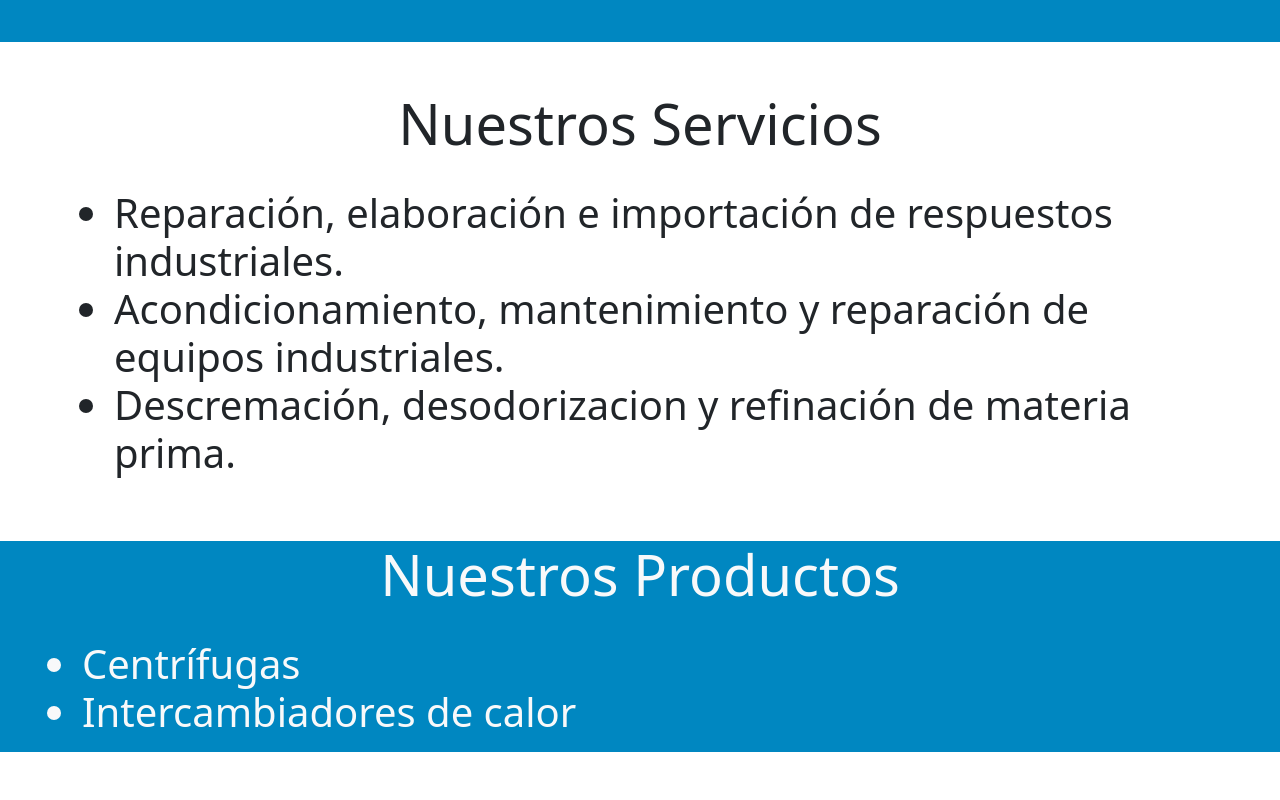
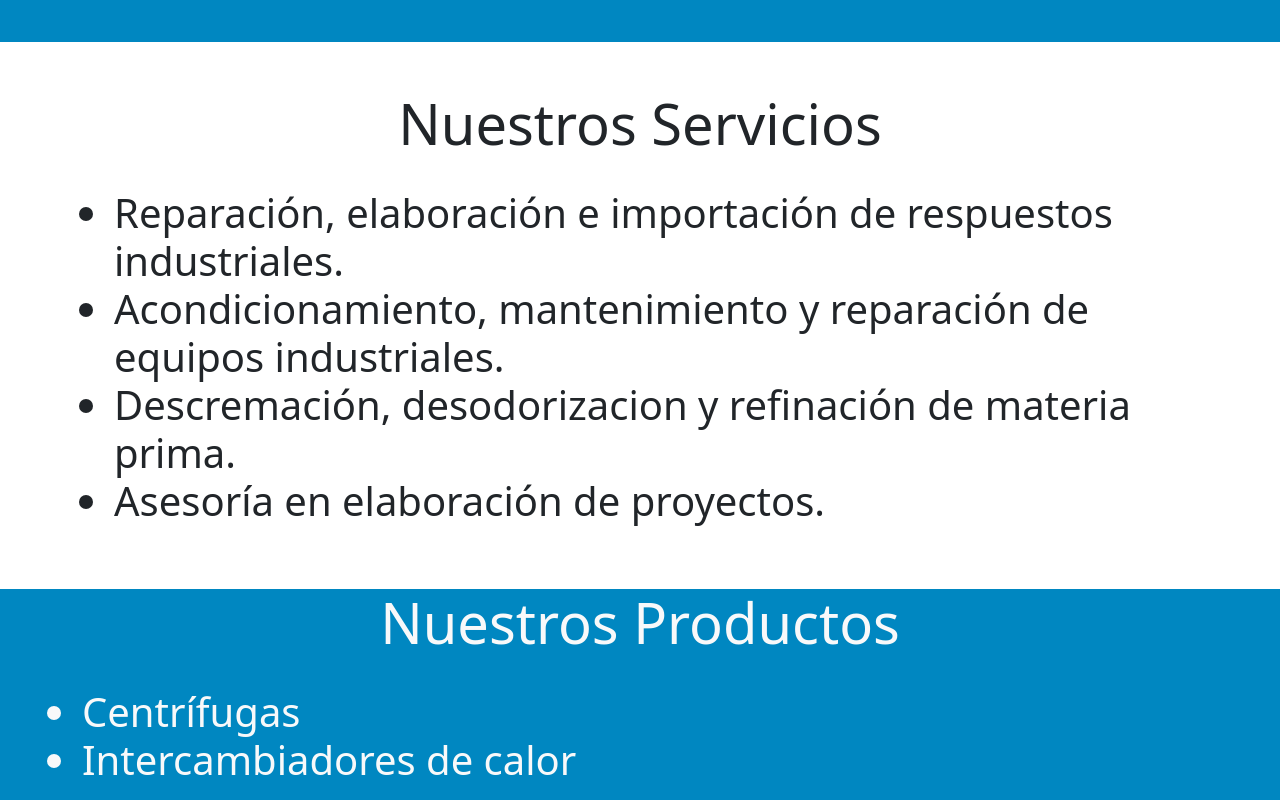
Before and after one commit to SoyEliezerRojas/Centritechs, a website built with webpack: page src/index.html in a window 1280 px wide. Shown: the part 1405-2205 px from the top of the page. Before the commit the page ends 2157 px from the top, so only its background shows below. Built offline with nearby package versions, Linux system fonts and the light colour scheme; files whose address does not match are found by name.

Commit message:
Mdificación en 'Servicios'

```diff
--- a/package.json
+++ b/package.json
@@ -8,6 +8,7 @@
   },
   "author": "Eliezer Rojas",
   "license": "ISC",
+  "keywords":"html, css, javascript,landing page",
   "dependencies": {
     "cli": "^1.0.1",
     "css-loader": "^5.2.0",
--- a/src/index.html
+++ b/src/index.html
@@ -89,6 +89,7 @@
               <li class="display-6">Reparación, elaboración e importación de respuestos industriales.</li>
               <li class="display-6">Acondicionamiento, mantenimiento y reparación de equipos industriales.</li>
               <li class="display-6">Descremación, desodorizacion y refinación de materia prima.</li>
+              <li class="display-6">Asesoría en elaboración de proyectos.</li>
 
             </ul>
           </div>
```
Also changed, not shown: dist/index.html.
